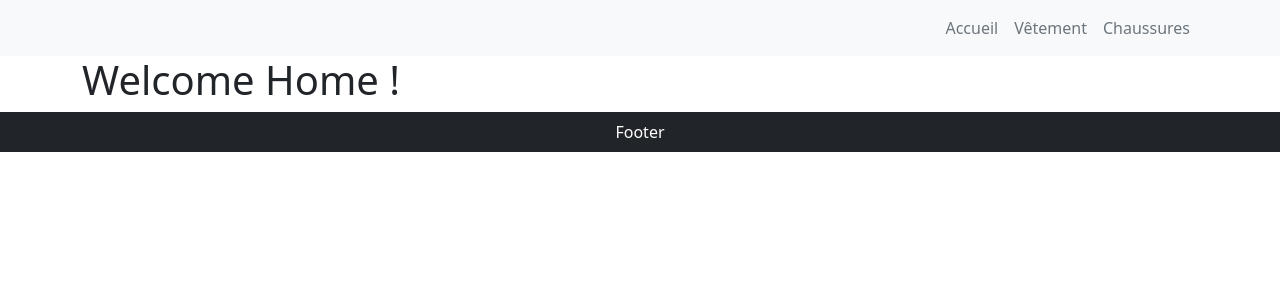
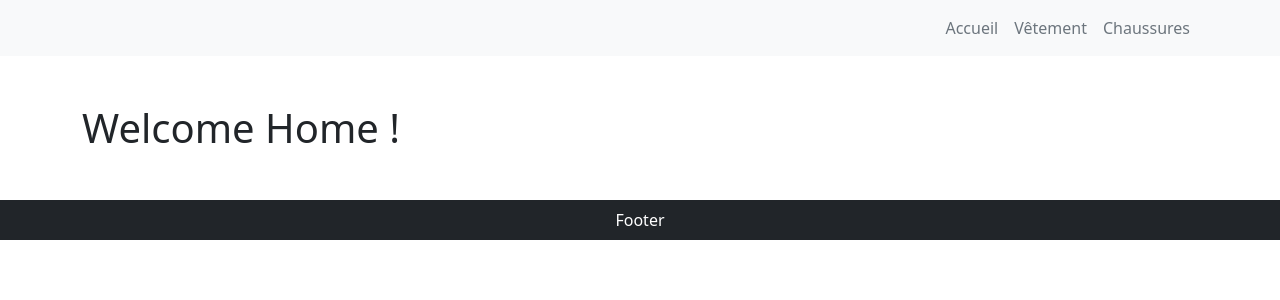
Before and after one commit to karim-dev-2023/react-routeur, a React (Vite) app: page / in a window 1280 px wide. Shown: the top 300 px of the page. Built offline with nearby package versions, Linux system fonts and the light colour scheme.

Commit message:
Correctif de l'activités 5

```diff
--- a/src/components/Layout.jsx
+++ b/src/components/Layout.jsx
@@ -7,7 +7,7 @@ function Layout() {
   return (
     <>
       <Header />
-      <Container>
+      <Container className="my-5">
         <main>
           <Outlet />
         </main>
```
